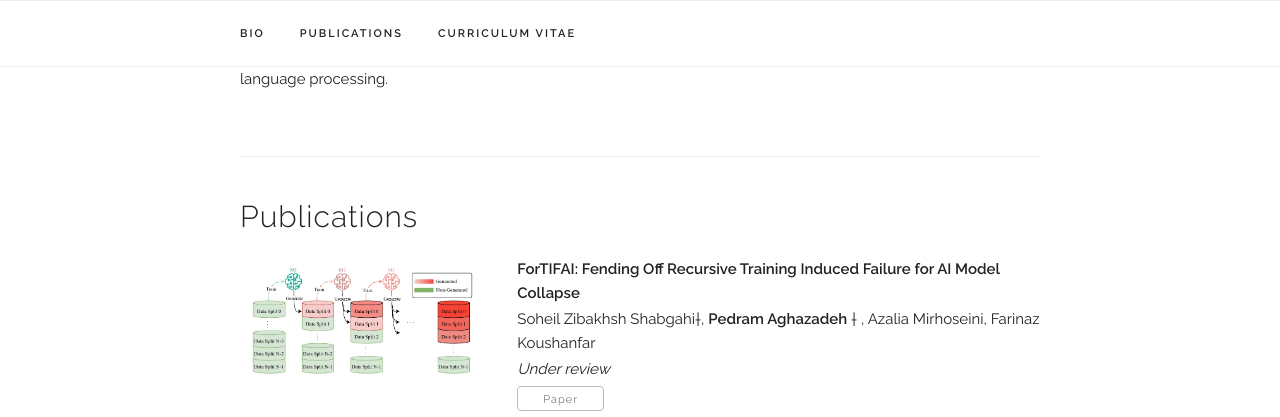
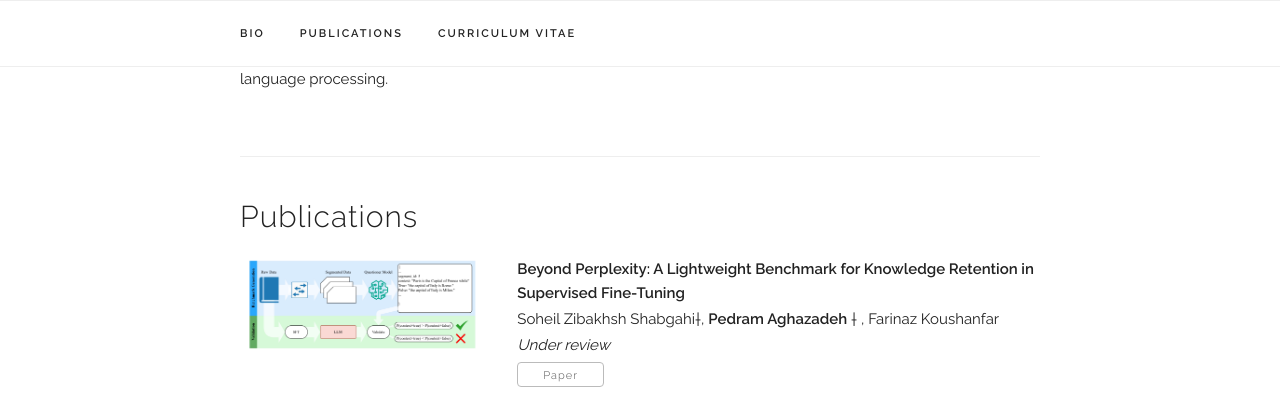
Before and after one commit to pedramaghazadeh/pedramaghazadeh.github.io, a Jekyll site: the page built from index.html, in a window 1280 px wide and 900 px high, scrolled down 675 px, cut to the strip 0-417 px from the top of the window. Built offline with Jekyll 4.4.1, drawn with Linux system fonts in a browser that asks for light colours; some web fonts are replaced.

Commit message:
Adding KR test paper

```diff
--- a/_data/publications.yaml
+++ b/_data/publications.yaml
@@ -1,4 +1,12 @@
 papers:
+  - title: "Beyond Perplexity: A Lightweight Benchmark for Knowledge Retention in Supervised Fine-Tuning"
+    # Adding cross to show equal contribution
+    authors: "Soheil Zibakhsh Shabgahi&dagger;, <b>Pedram Aghazadeh</b> &dagger; , Farinaz Koushanfar"
+    venue: "Under review"
+    paper_pdf: "/assets/publications/kr_test_paper.pdf"
+    image: "/assets/publications/kr_test_paper.jpg"
+    selected: y
+
   - title: "ForTIFAI: Fending Off Recursive Training Induced Failure for AI Model Collapse"
     # Adding cross to show equal contribution
     authors: "Soheil Zibakhsh Shabgahi&dagger;, <b>Pedram Aghazadeh</b> &dagger; , Azalia Mirhoseini, Farinaz Koushanfar"
```
Also changed, not shown: assets/publications/kr_test_paper.jpg (added), 1 other file.
